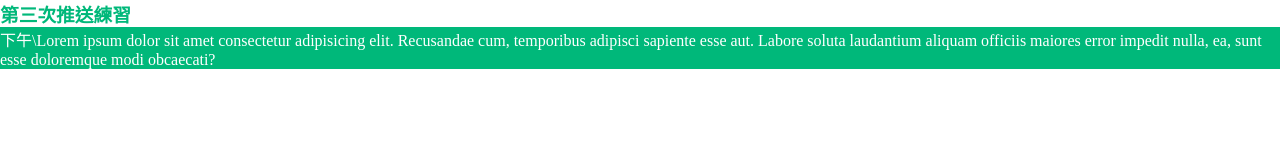
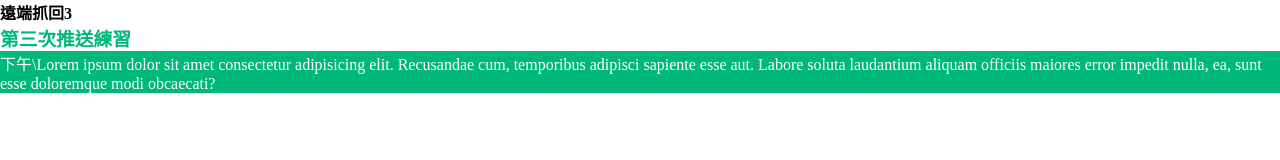
Before and after one commit to Syuan1996/ado32, a plain HTML site: page index.html in a window 1280 px wide. Drawn offline with Linux system fonts and the light colour scheme.

Commit message:
遠端抓回322

```diff
--- a/index.html
+++ b/index.html
@@ -9,7 +9,7 @@
 </head>
 
 <body>
-
+    <h4>遠端抓回3</h4>
     <h3>第三次推送練習</h3>
     <p>下午\Lorem ipsum dolor sit amet consectetur adipisicing elit. Recusandae cum, temporibus adipisci sapiente esse
         aut. Labore soluta laudantium aliquam officiis maiores error impedit nulla, ea, sunt esse doloremque modi
```
